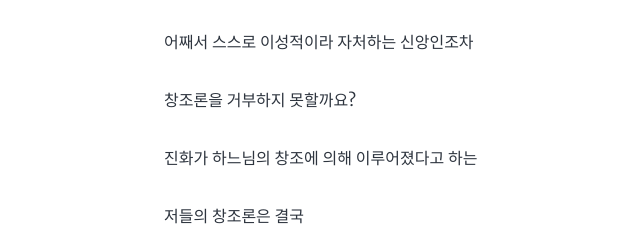
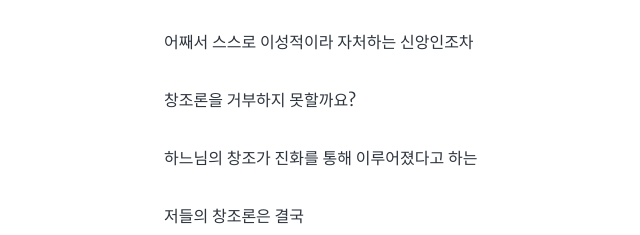
Before and after one commit to biniruu/the-irreverent-question, a Gatsby site: page /faith/is-the-universe-really-created-by-god/ in a window 1280 px wide. Shown: the part 1683-1918 px from the top of the page, 160-800 px from the left. Built offline with nearby package versions, Linux system fonts and the light colour scheme; Gatsby itself is replaced by a stand-in of ours.

Commit message:
docs: update content

```diff
--- a/content/blog/faith/is-the-universe-really-created-by-god.md
+++ b/content/blog/faith/is-the-universe-really-created-by-god.md
@@ -58,7 +58,7 @@
 
 창조론을 거부하지 못할까요?
 
-진화가 하느님의 창조에 의해 이루어졌다고 하는
+하느님의 창조가 진화를 통해 이루어졌다고 하는
 
 저들의 창조론은 결국
 
```
